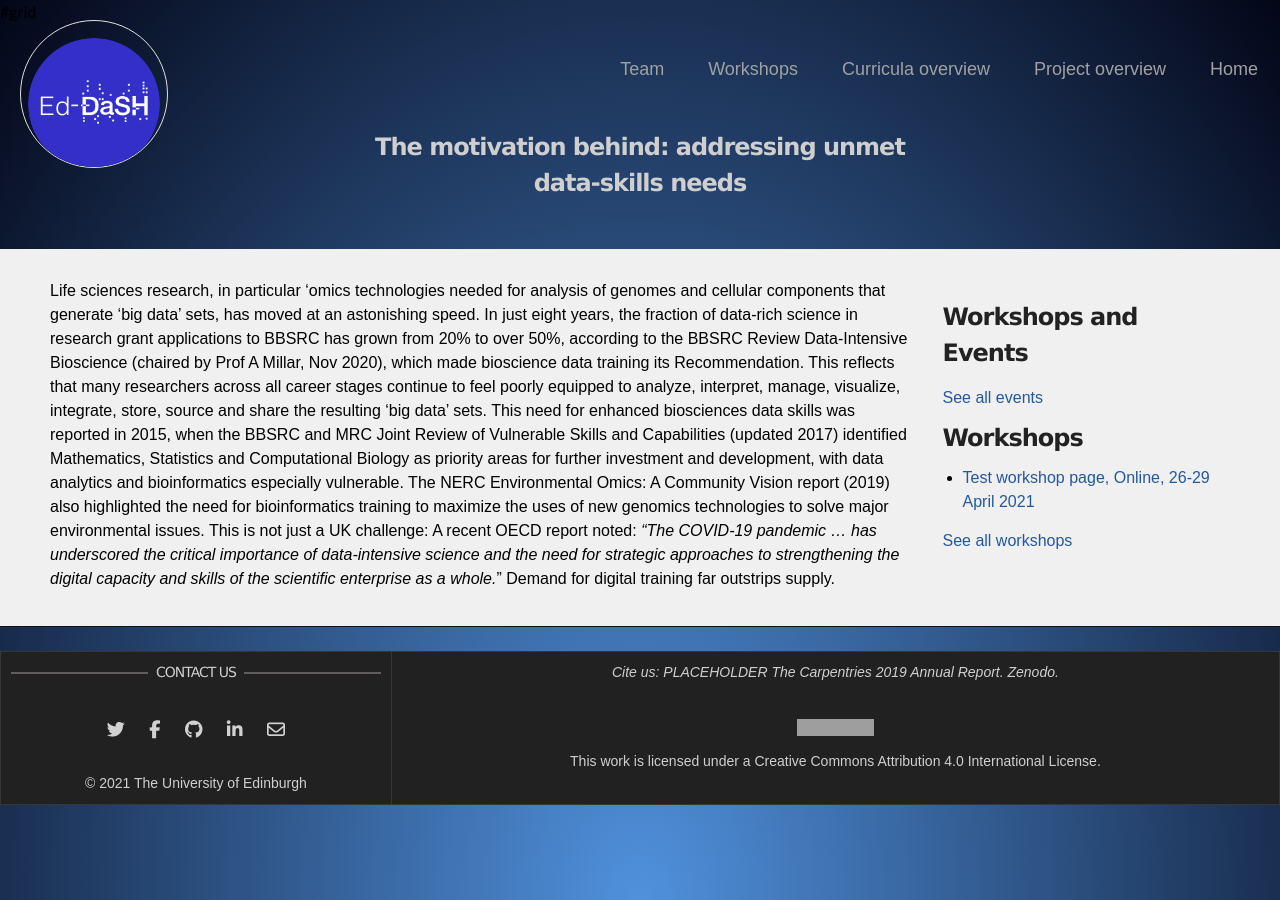
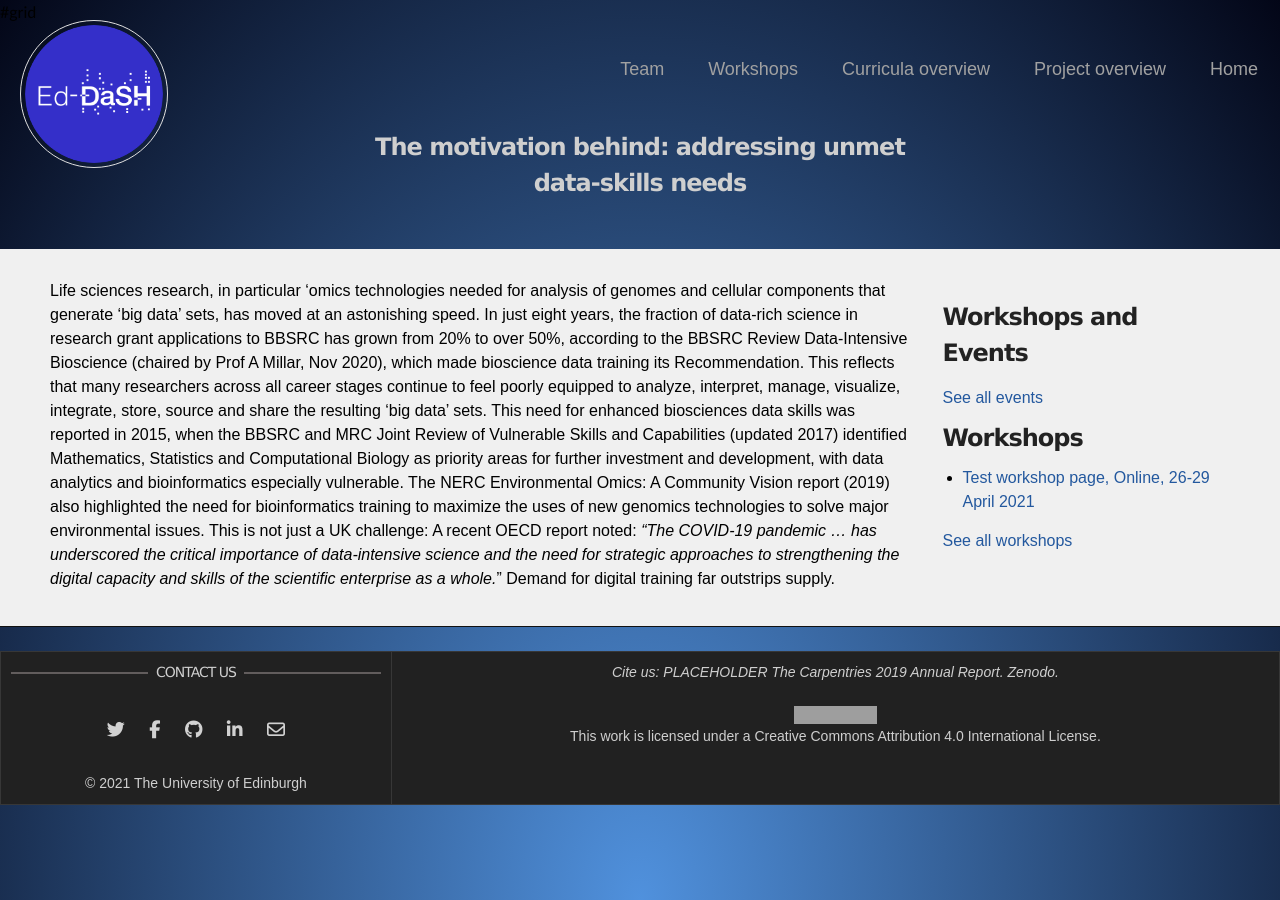
Before and after one commit to edcarp/Ed-DaSH, a Jekyll site: the page built from further_project_details.md, in a window 1280 px wide. Built offline with Jekyll 4.4.1, drawn with Linux system fonts in a browser that asks for light colours; nearby versions of some CDN libraries; our own code applies the rules of GitHub Pages for plain Markdown files; grey boxes are pictures that could not be loaded.

Commit message:
Corrected mispositioned ed-dash logo
img {} styling

```diff
--- a/_sass/jekyll-theme-slate.scss
+++ b/_sass/jekyll-theme-slate.scss
@@ -181,8 +181,8 @@ img {
   position: relative;
   margin: 0 auto;
   max-width: 739px;
-  padding: 5px;
-  margin: 10px 0 10px 0;
+  padding: 2px;
+  // margin: 10px 0 10px 0;
   //border: 1px solid #ebebeb;
 
   //box-shadow: 0 0 5px #ebebeb;
```
